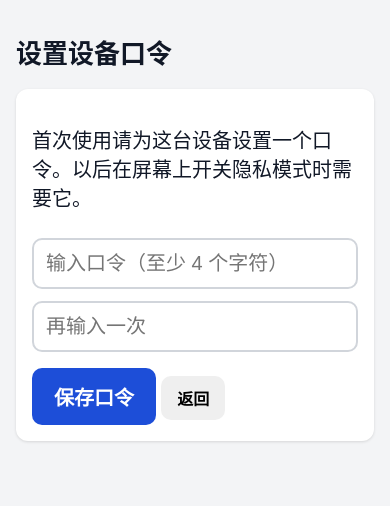
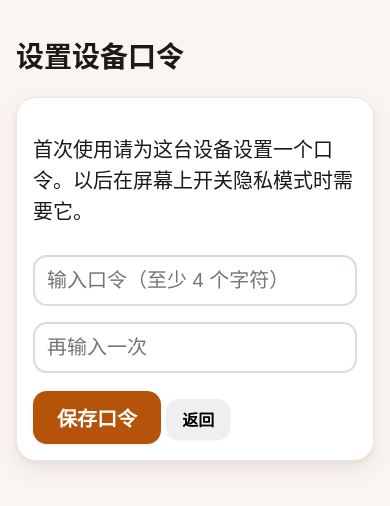
Before and after one commit to JoeYZXd/LIRA, a FastAPI app: template backend/app/templates/setup.html in a window 390 px wide. Shown: the top 506 px of the page. Run offline with FastAPI, Linux system fonts and the light colour scheme; the template is opened without the code that fills it, so the values that code supplies are empty.

Commit message:
feat(ui): base.html 温馨家庭助手设计基底（U4）
ui-ux-pro-max 流程产出令牌体系：暖米白底+白卡片+琥珀主色，
暖棕双层阴影，8/14/20/999px 圆角阶与 4-32px 间距阶；正文 20px
基准不变，各状态对比度提升（pill/tag/muted 全部 ≥6:1）；
语义类名全保留（.card/.pill/.tag/form.inline 等），新增焦点环、
按钮态与 prefers-reduced-motion 保护；mobile-first 单断点放宽。
chat.html 与首页改版共用此基底。

Co-Authored-By: Claude Code <noreply@anthropic.com>

```diff
--- a/device/lira/ui/templates/base.html
+++ b/device/lira/ui/templates/base.html
@@ -5,46 +5,160 @@
   <meta name="viewport" content="width=device-width, initial-scale=1">
   <title>LIRA 设备面板</title>
   <style>
-    :root { --ok: #1a7f37; --warn: #b45309; --danger: #b91c1c; --muted: #6b7280; }
+    /* ===== LIRA 设计基底：温馨家庭小助手（U4 令牌化） =====
+       调性：暖米白底 + 白色圆角卡片 + 暖琥珀主色，柔和暖影、大字号高对比。
+       令牌全部置于 :root，类样式仅由令牌组合；移动端优先，768px 起放宽留白。
+       状态语义映射（不得混淆）：
+         红系 = 隐私开启/危险/注意；绿系 = 隐私关闭/正常/安全；灰系 = 中性。 */
+
+    :root {
+      /* —— 色板（暖色） —— */
+      --bg: #FAF5F2;             /* 页面底：暖米白 */
+      --surface: #FFFFFF;        /* 卡片面：纯白 */
+      --ink: #1C1917;            /* 正文：暖深墨（米白底约 16.2:1） */
+      --ink-soft: #57534E;       /* 次要文字（白底约 7.6:1） */
+      --border: #EFE7E0;         /* 暖色细分隔线 */
+      --border-strong: #E3D9D0;  /* 输入框边 */
+      --brand: #B45309;          /* 主色：暖琥珀（白字约 5.0:1） */
+      --brand-deep: #92400E;     /* 主色悬停 / 深琥珀 */
+      --brand-soft: #FEF3C7;     /* 琥珀浅底（提醒标签） */
+      --ok: #166534;             /* 正常/安全：绿（浅绿底约 6.5:1） */
+      --ok-soft: #DCFCE7;
+      --danger: #B91C1C;         /* 注意/隐私开/危险：红 */
+      --danger-deep: #991B1B;
+      --danger-soft: #FEE2E2;
+      --neutral: #44403C;        /* 中性：暖灰 */
+      --neutral-soft: #E7E5E4;
+      --ring-tint: rgba(180, 83, 9, .18);  /* 聚焦光晕色 */
+      --shadow-tint: 93, 64, 42;           /* 暖棕影基色（rgb 分量） */
+
+      /* —— 圆角 —— */
+      --radius-sm: 8px;     /* 小标签 */
+      --radius-md: 14px;    /* 按钮 / 输入框 */
+      --radius-lg: 20px;    /* 卡片 */
+      --radius-full: 999px; /* 药丸 */
+
+      /* —— 间距阶 —— */
+      --space-1: 4px;
+      --space-2: 8px;
+      --space-3: 12px;
+      --space-4: 16px;
+      --space-5: 24px;
+      --space-6: 32px;
+
+      /* —— 阴影（暖色柔和双层） —— */
+      --shadow-sm: 0 1px 2px rgba(var(--shadow-tint), .06),
+                   0 1px 3px rgba(var(--shadow-tint), .08);
+      --shadow-md: 0 2px 4px rgba(var(--shadow-tint), .06),
+                   0 8px 20px rgba(var(--shadow-tint), .10);
+      --shadow-focus: 0 0 0 4px var(--ring-tint);
+
+      /* —— 字号阶（正文 20px 基准不降） —— */
+      --fs-h1: 28px;
+      --fs-h2: 22px;
+      --fs-body: 20px;
+      --fs-pill: 18px;
+      --fs-table: 17px;
+      --fs-small: 16px;
+      --fs-tag: 14px;
+
+      /* —— 组件内距（间距阶外补齐令牌） —— */
+      --pad-btn: 12px var(--space-5);
+      --pad-btn-sm: var(--space-2) var(--space-4);
+      --pad-pill: var(--space-2) var(--space-4);
+      --pad-cell: var(--space-2) 6px;
+      --pad-tag: 2px var(--space-2);
+      --pad-card: var(--space-4);
+      --pad-card-wide: 20px;
+
+      /* —— 动效 —— */
+      --speed: 160ms;
+      --focus-ring: 3px solid var(--brand);
+    }
+
     * { box-sizing: border-box; }
     body {
       font-family: system-ui, "Noto Sans CJK SC", sans-serif;
-      margin: 0; background: #f3f4f6; color: #111827; font-size: 20px;
+      margin: 0; background: var(--bg); color: var(--ink);
+      font-size: var(--fs-body); line-height: 1.55;
     }
-    main { max-width: 720px; margin: 0 auto; padding: 16px; }
-    h1 { font-size: 26px; } h2 { font-size: 22px; margin-bottom: 8px; }
+    main { max-width: 720px; margin: 0 auto; padding: var(--space-4); }
+    @media (min-width: 768px) {
+      main { padding: var(--space-5); }
+    }
+    h1 { font-size: var(--fs-h1); }
+    h2 { font-size: var(--fs-h2); margin-bottom: var(--space-2); }
+    a { color: var(--brand-deep); font-weight: 600; }
+
     .card {
-      background: #fff; border-radius: 12px; padding: 16px; margin-bottom: 16px;
-      box-shadow: 0 1px 3px rgba(0,0,0,.12);
+      background: var(--surface);
+      border: 1px solid var(--border);
+      border-radius: var(--radius-lg);
+      padding: var(--pad-card);
+      margin-bottom: var(--space-4);
+      box-shadow: var(--shadow-md);
     }
-    .status-row { display: flex; gap: 12px; flex-wrap: wrap; }
+    @media (min-width: 768px) {
+      .card { padding: var(--pad-card-wide); }
+    }
+    .status-row { display: flex; gap: var(--space-3); flex-wrap: wrap; }
     .pill {
-      padding: 10px 16px; border-radius: 999px; font-weight: 600; font-size: 18px;
+      padding: var(--pad-pill); border-radius: var(--radius-full);
+      font-weight: 600; font-size: var(--fs-pill);
     }
-    .pill.on  { background: #fee2e2; color: var(--danger); }
-    .pill.off { background: #dcfce7; color: var(--ok); }
-    .pill.neutral { background: #e5e7eb; color: var(--muted); }
+    .pill.on      { background: var(--danger-soft);  color: var(--danger); }  /* 隐私开=注意 */
+    .pill.off     { background: var(--ok-soft);      color: var(--ok); }      /* 隐私关=正常 */
+    .pill.neutral { background: var(--neutral-soft); color: var(--neutral); }
+
     button {
-      font-size: 20px; padding: 14px 22px; border: none; border-radius: 10px;
+      font-size: var(--fs-body); padding: var(--pad-btn);
+      border: none; border-radius: var(--radius-md);
       cursor: pointer; font-weight: 600;
+      box-shadow: var(--shadow-sm);
+      transition: background-color var(--speed) ease-out,
+                  box-shadow var(--speed) ease-out,
+                  transform var(--speed) ease-out;
     }
-    button.primary { background: #1d4ed8; color: #fff; }
-    button.danger  { background: var(--danger); color: #fff; }
-    button.small   { font-size: 16px; padding: 10px 16px; }
+    button:hover { transform: translateY(-1px); }
+    button:active { transform: translateY(0); box-shadow: none; }
+    button:disabled { opacity: .55; cursor: not-allowed; transform: none; }
+    button.primary { background: var(--brand); color: var(--surface); }
+    button.primary:hover { background: var(--brand-deep); }
+    button.danger  { background: var(--danger); color: var(--surface); }
+    button.danger:hover  { background: var(--danger-deep); }
+    button.small   { font-size: var(--fs-small); padding: var(--pad-btn-sm); }
+
     input[type="password"], input[type="text"], input[type="number"] {
-      font-size: 20px; padding: 12px; border: 2px solid #d1d5db;
-      border-radius: 10px; width: 100%; margin: 6px 0;
+      font-size: var(--fs-body); padding: var(--space-3);
+      border: 2px solid var(--border-strong); border-radius: var(--radius-md);
+      background: var(--surface); color: var(--ink);
+      width: 100%; margin: var(--space-2) 0;
+      transition: border-color var(--speed) ease-out, box-shadow var(--speed) ease-out;
     }
-    form.inline { display: flex; gap: 10px; align-items: center; flex-wrap: wrap; }
+    input[type="password"]:focus, input[type="text"]:focus, input[type="number"]:focus {
+      outline: none; border-color: var(--brand); box-shadow: var(--shadow-focus);
+    }
+    form.inline { display: flex; gap: var(--space-3); align-items: center; flex-wrap: wrap; }
     form.inline input { width: 120px; margin: 0; }
-    .error { color: var(--danger); font-weight: 600; margin: 8px 0; }
-    .muted { color: var(--muted); font-size: 16px; }
-    table { width: 100%; border-collapse: collapse; font-size: 17px; }
-    th, td { text-align: left; padding: 8px 6px; border-bottom: 1px solid #e5e7eb; }
-    .tag { font-size: 14px; padding: 2px 8px; border-radius: 6px; }
-    .tag.hr   { background: #fef3c7; color: var(--warn); }
-    .tag.dis  { background: #e5e7eb; color: var(--muted); }
-    .tag.ok   { background: #dcfce7; color: var(--ok); }
+
+    .error { color: var(--danger); font-weight: 600; margin: var(--space-2) 0; }
+    .muted { color: var(--ink-soft); font-size: var(--fs-small); }
+
+    table { width: 100%; border-collapse: collapse; font-size: var(--fs-table); }
+    th, td { text-align: left; padding: var(--pad-cell); border-bottom: 1px solid var(--border); }
+    th { color: var(--ink-soft); font-weight: 600; }
+    tr:last-child td { border-bottom: none; }
+
+    .tag { font-size: var(--fs-tag); padding: var(--pad-tag); border-radius: var(--radius-sm); }
+    .tag.hr  { background: var(--brand-soft);   color: var(--brand-deep); }
+    .tag.dis { background: var(--neutral-soft); color: var(--ink-soft); }
+    .tag.ok  { background: var(--ok-soft);      color: var(--ok); }
+
+    :focus-visible { outline: var(--focus-ring); outline-offset: 2px; }
+    @media (prefers-reduced-motion: reduce) {
+      *, *::before, *::after { transition: none !important; }
+      button:hover, button:active { transform: none; }
+    }
   </style>
   {% block extra %}{% endblock %}
 </head>
```
